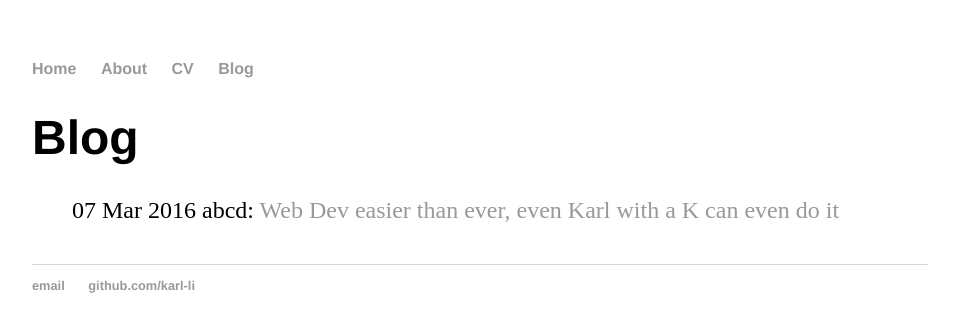
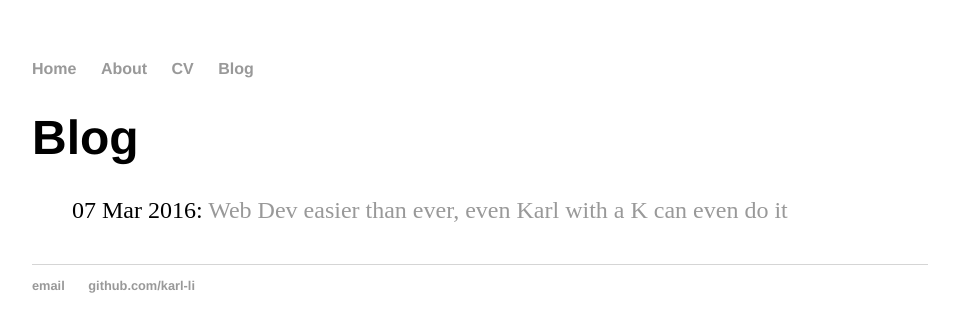
Before and after one commit to karl-li/karl-li.github.io, a Jekyll site: the page built from blog/index.html, in a window 1280 px wide. Shown: the top 332 px of the page, without its empty margins (160-1119 px from the left). Built offline with Jekyll 4.4.1, drawn with Linux system fonts in a browser that asks for light colours.

Commit message:
Update index.html

```diff
--- a/blog/index.html
+++ b/blog/index.html
@@ -6,7 +6,7 @@ title: Blog
 	<ul class="posts">
 
 	  {% for post in site.posts %}
-	    <li><span>{{ post.date | date_to_string }}</span> abcd:
+	    <li><span>{{ post.date | date_to_string }}</span>:
 	    <a href="{{ post.url }}" title="{{ post.title }}">{{ post.title }}</a>
 	    </li>
 	  {% endfor %}
```
